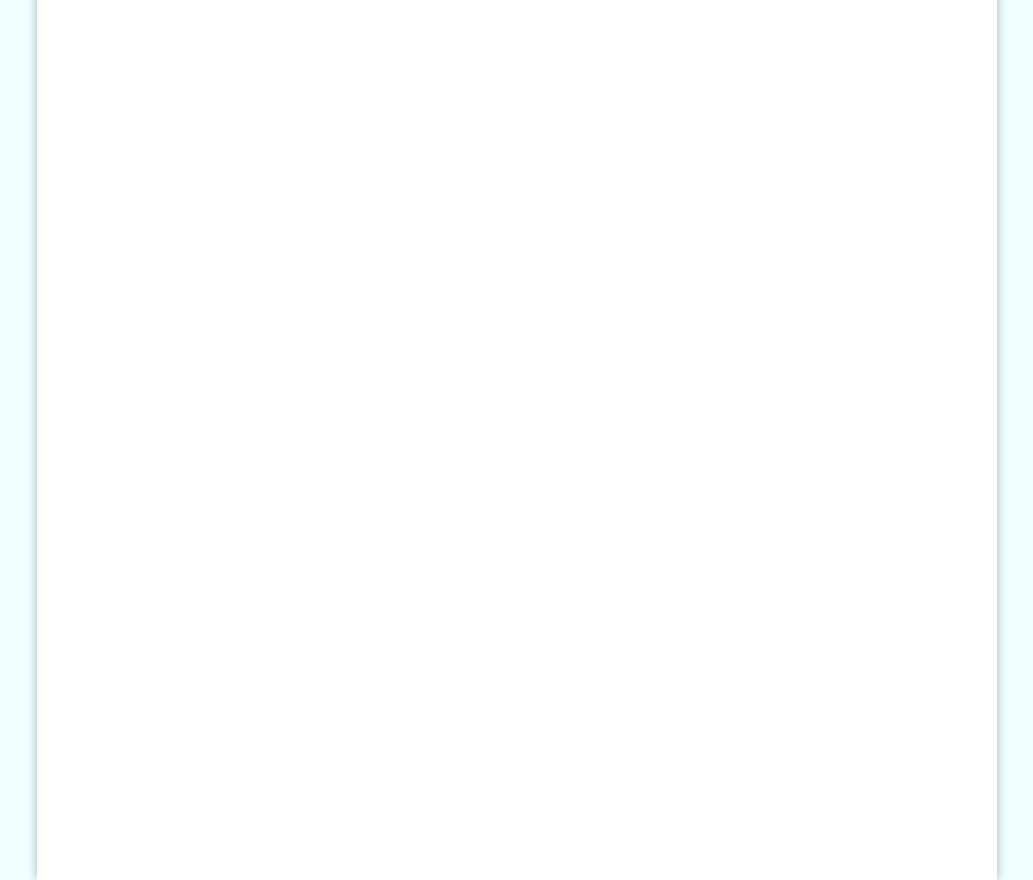
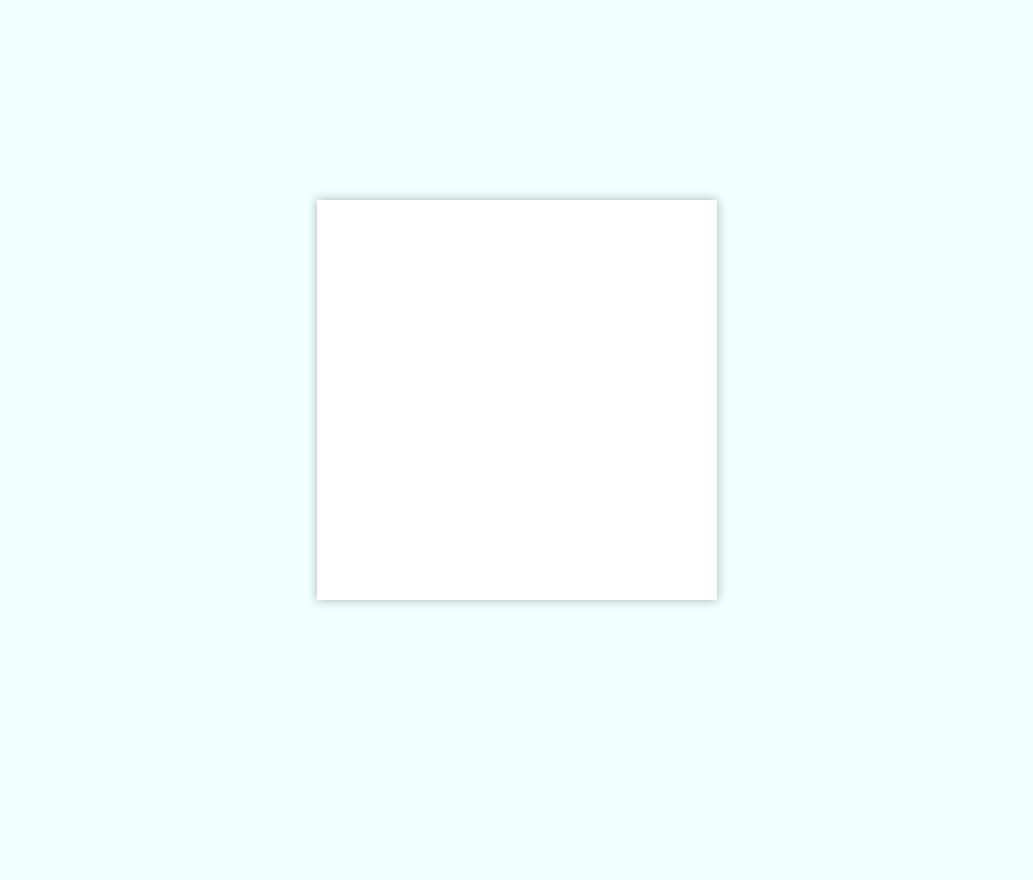
Before and after one commit to beterbread/etch-a-sketch, a plain HTML site: page index.html in a window 1280 px wide. Shown: the whole page, without its empty margins (123-1156 px from the left). After the commit the page ends 800 px from the top, so only its background shows below. Drawn offline with Linux system fonts and the light colour scheme.

Commit message:
changed container size

```diff
--- a/script.js
+++ b/script.js
@@ -4,7 +4,7 @@ for (let i = 0; i < 16; i++) {
   row.style.display = 'flex';
   for (let j = 0; j < 16; j++) {
     const div = document.createElement('div');
-    let size = 960 / 16;
+    let size = 400 / 16;
     div.style.width = size + 'px';
     div.style.height = size + 'px';
     row.appendChild(div);
--- a/style.css
+++ b/style.css
@@ -8,7 +8,7 @@ body {
   top: 50%;
   left: 50%;
   transform: translate(-50%, -50%);
-  width: 960px;
-  height: 960px;
+  width: 400px;
+  height: 400px;
   box-shadow: 0 0 10px rgba(0, 0, 0, 0.3);
 }
```
